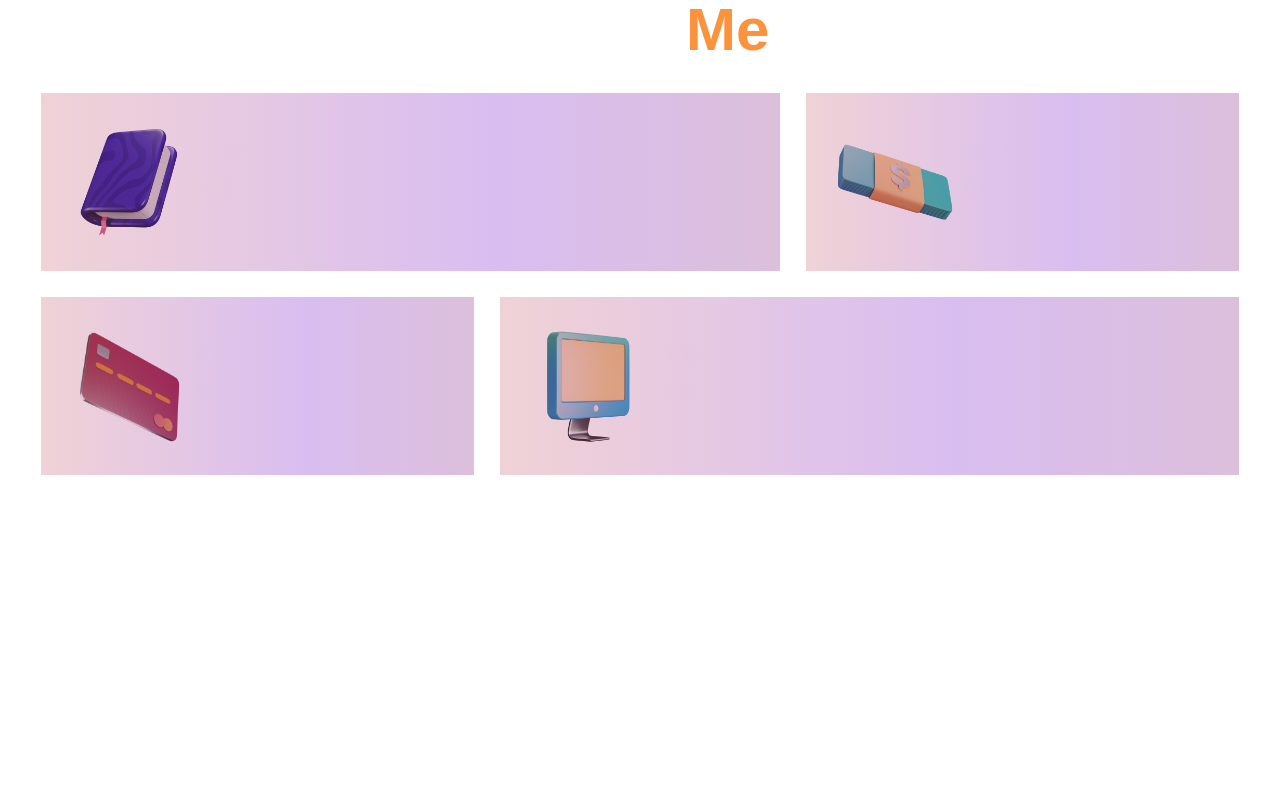
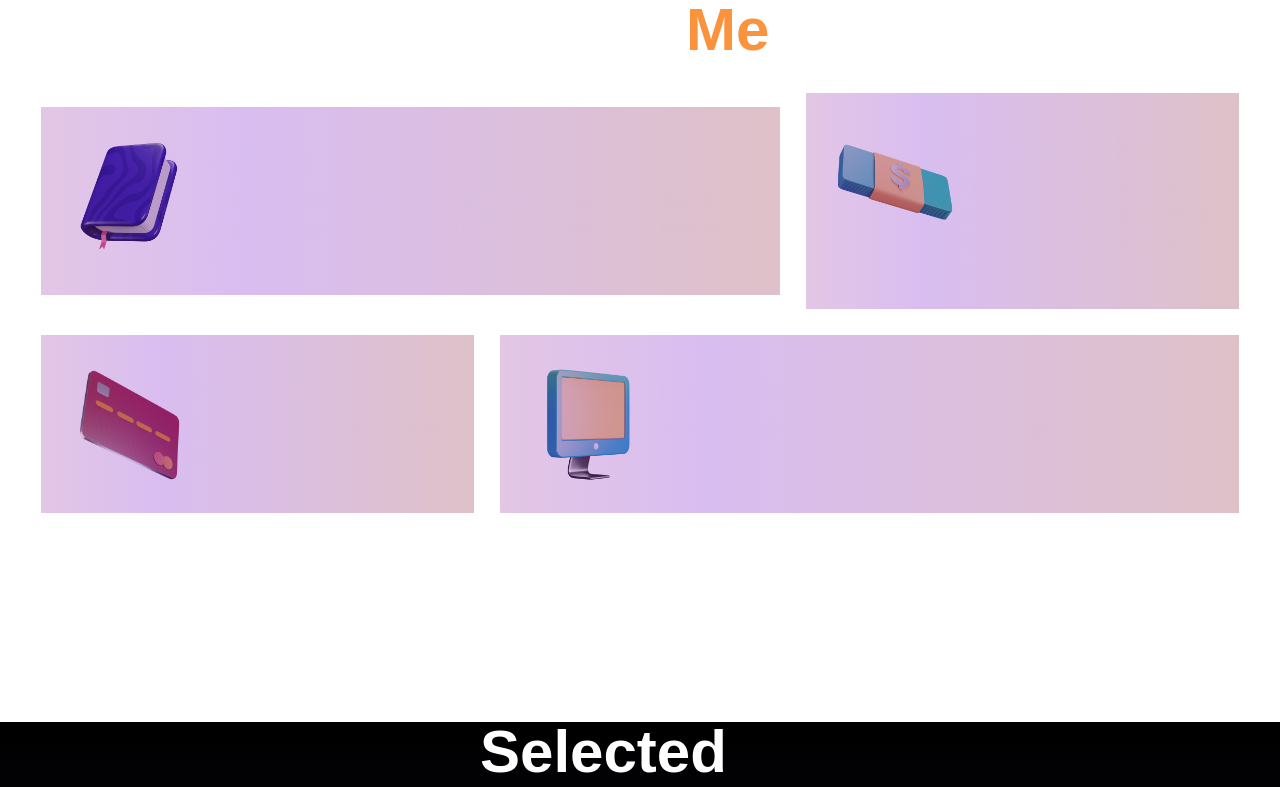
Before and after one commit to FaroKlandee/myportfolio, a Next.js app: page / in a window 1280 px wide. Shown: the part 960-1747 px from the top of the page. Before the commit the page ends 1436 px from the top, so only its background shows below. Built offline with nearby package versions, Linux system fonts and the light colour scheme.

Commit message:
Created portfolio section

```diff
--- a/app/components/About.tsx
+++ b/app/components/About.tsx
@@ -19,8 +19,8 @@ const About = () => {
                     <div className="flex flex-row p-6">
                         <Image src={book} alt="book" className="w-auto h-[130px]" />
                         <div className="flex flex-col mt-4">
-                            <h2 className="text-2xl font-bold text-white/80">xxxx</h2>
-                            <p className="text-lg text-white/70 mt-2">xxxx</p>
+                            <h2 className="text-2xl font-bold text-white/80">Education</h2>
+                            <p className="text-lg text-white/70 mt-2">I hold a Bachelor of Computer Science Degree and I am currently focusing on web application technologies like NextJS and Tailwind CSS</p>
                         </div>
                     </div>
                 </div>
@@ -30,8 +30,8 @@ const About = () => {
                     <div className="flex flex-row p-6">
                         <Image src={finance} alt="finance" className="w-auto h-[130px]" />
                         <div className="flex flex-col mt-4">
-                            <h2 className="text-2xl font-bold text-white/80">xxxx</h2>
-                            <p className="text-lg text-white/70 mt-2">xxxx</p>
+                            <h2 className="text-2xl font-bold text-white/80">Problem-Solving</h2>
+                            <p className="text-lg text-white/70 mt-2">I approach problems from a range of views, occupied with a logical mindset and a bit of creativity.</p>
                         </div>
                     </div>
                 </div>
@@ -41,8 +41,8 @@ const About = () => {
                     <div className="flex flex-row p-6">
                         <Image src={card} alt="card" className="w-auto h-[130px]" />
                         <div className="flex flex-col mt-4">
-                            <h2 className="text-2xl font-bold text-white/80">xxxx</h2>
-                            <p className="text-lg text-white/70 mt-2">xxxx</p>
+                            <h2 className="text-2xl font-bold text-white/80">Experience</h2>
+                            <p className="text-lg text-white/70 mt-2">I have have a diverse portfolio of projects.</p>
                         </div>
                     </div>
                 </div>
@@ -52,8 +52,8 @@ const About = () => {
                     <div className="flex flex-row p-6">
                         <Image src={pc} alt="pc" className="w-auto h-[130px]" />
                         <div className="flex flex-col mt-4">
-                            <h2 className="text-2xl font-bold text-white/80">xxxx</h2>
-                            <p className="text-lg text-white/70 mt-2">xxxx</p>
+                            <h2 className="text-2xl font-bold text-white/80">Technical Skills</h2>
+                            <p className="text-lg text-white/70 mt-2">I specialise in Java, Python, NextJS, Tailwind CSS</p>
                         </div>
                     </div>
                 </div>
--- a/app/components/Hero.tsx
+++ b/app/components/Hero.tsx
@@ -17,7 +17,7 @@ const Hero = () => {
             left-[50%] -translate-x-1/2
             bg-[radial-gradient(closest-side,#000_80%,#2B1942)]"></div>
 
-            <div>
+            <div className="relative">
                 <div className="text-8xl font-bold text-center">
                     <h1 className="text-[#99B4CE]">Hi, I am</h1>
                     <h1 className="text-[#E48A57]">Faro Klandee</h1>
--- /dev/null
+++ b/app/components/Portfolio.tsx
@@ -0,0 +1,80 @@
+"use client";
+import { motion } from "framer-motion";
+import Image from "next/image";
+import project1 from "../assets/proj1.jpg";
+import project2 from "../assets/proj2.jpg";
+import project3 from "../assets/proj3.png";
+
+const projects = [
+    {
+        title: "Elite Companions",
+        description: "Website to appoint members seeking companionship services. Support scheduling, payments, login and authentication.",
+        devStack: "NextJS, Neon Postgre, Vercel, NextAuth, Tailwind CSS",
+        link: "https://elegence-six.vercel.app/",
+        git: "#",
+        src: project1
+    },
+
+    {
+        title: "Paul Rudd Concreting",
+        description: "Website for users to inquire about conreting services. Support scheduling, payments, phone and emailing inquiries.",
+        devStack: "NextJS, Neon Postgre, Vercel, NextAuth, Tailwind CSS",
+        link: "https://paul-rudd-concreting.vercel.app/",
+        git: "#",
+        src: project2
+    },
+
+    {
+        title: "Portfolio",
+        description: "It is this website that you are currently browsing to showcase myself. Take a look around and any thoughts let me know!",
+        devStack: "NextJS, Vercel, Tailwind CSS",
+        link: "#",
+        git: "#",
+        src: project3
+    }
+]
+
+
+const Portfolio = () => {
+    return (
+        <div className="text-white bg-gradient-to-b from-black to-[#381a5f] py-18 mt-52" id="portfolio">
+
+            <h1 className="text-white text-6xl w-[320px] mx-auto font-semibold my-12">
+                Selected <span className="text-orange-400">Projects</span></h1>
+
+            <div className="max-w-[1000px] mx-auto mt-40 space-y-24">
+                {projects.map((project, index) => (
+                    <motion.div
+                        key={index}
+                        initial={{ opacity: 0, y: 75 }}
+                        whileInView={{ opacity: 1, y: 0 }}
+                        viewport={{ once: true }}
+                        transition={{ duration: 0.5, delay: 0.2 }}
+                        className={`mt-12 flex ${index % 2 === 1 ? "flex-col-reverse md:flex-row-reverse gap-12" : "flex-col md:flex-row"}`}
+                    >
+                        <div className="space-y-2 max-2-[550px]">
+                            <h2 className="text-7xl my-4 text-white/70">{`0${index + 1}`}</h2>
+                            <h2 className="text-4xl">{project.title}</h2>
+                            <p className="text-lg text-white/70 break-words p-4">{project.description}</p>
+                            <p className="text-xl text-orange-400 font-semibold">{project.devStack}</p>
+                            <div className="w-64 h-[1px] bg-gray-400 my-4">
+                                <a href={project.link} className="mr-6">Link</a>
+                                <a href={project.git}>Git</a>
+                            </div>
+
+                        </div>
+
+                        <div className="flex justify-center items-center">
+                            <Image src={project.src} alt={project.title} className="h-[350px] w-[500px] object-cover border rounded border-gray-700" />
+                        </div>
+
+                    </motion.div>
+
+                ))}
+
+            </div>
+        </div>
+    )
+}
+
+export default Portfolio
--- a/app/page.tsx
+++ b/app/page.tsx
@@ -1,6 +1,7 @@
 import About from "./components/About";
 import Hero from "./components/Hero";
 import Navbar from "./components/Navbar";
+import Portfolio from "./components/Portfolio";
 
 export default function Home() {
   return (
@@ -8,6 +9,7 @@ export default function Home() {
       <Navbar />
       <Hero />
       <About />
+      <Portfolio />
     </>
   );
 }
```
Also changed, not shown: app/assets/proj1.jpg, app/assets/proj2.jpg.
